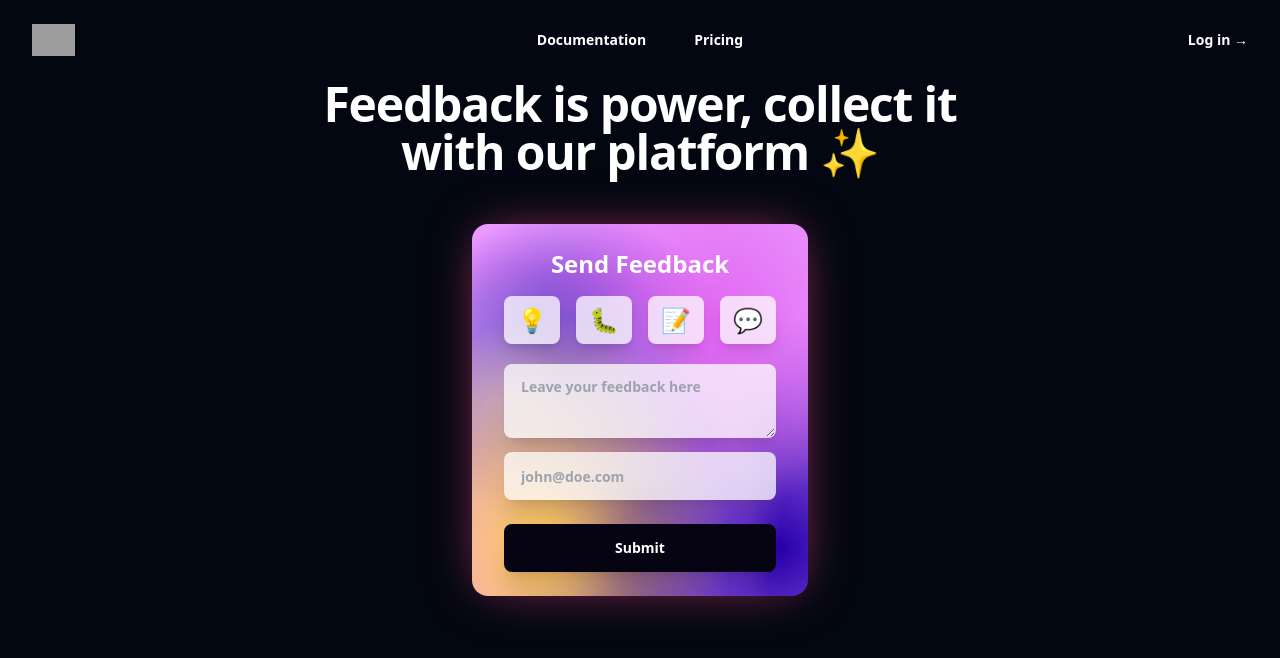
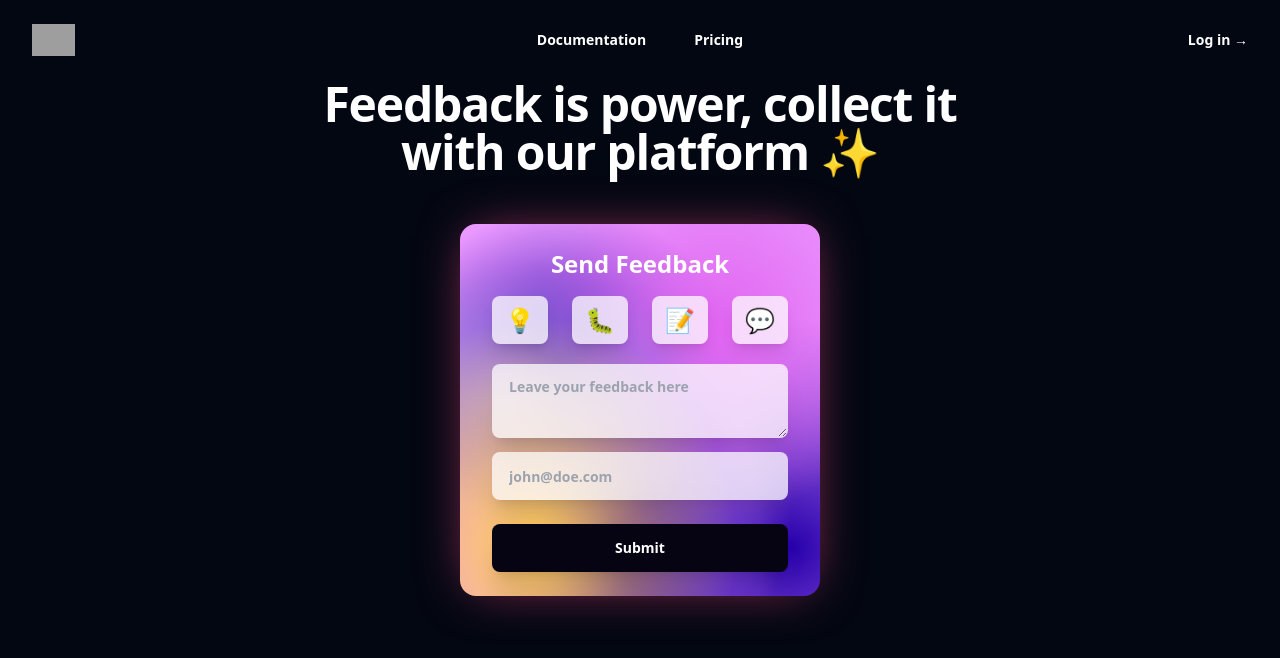
Before and after one commit to ramezj/astralics, a Next.js app in the folder client/: page / in a window 1280 px wide. Shown: the top 658 px of the page. Built offline with nearby package versions, Linux system fonts and the light colour scheme; no server answers; grey boxes are pictures that could not be loaded.

Commit message:
test margin

```diff
--- a/client/components/widget/index.js
+++ b/client/components/widget/index.js
@@ -33,10 +33,10 @@ export default function Widget(props) {
     }
     return (
         <>
-        <div className="card w-[21rem] backgroundColor widgetShadow duration-300">
+        <div className="card w-[22.5rem] backgroundColor widgetShadow duration-300">
   <div className="card-body">
     <h2 className="card-title text-2xl text-white font-black justify-center mb-2 -mt-2">Send Feedback</h2>
-    <div className='flex flex-wrap gap-4 justify-center w-full'>
+    <div className='flex flex-wrap gap-6 justify-center w-full'>
     <span className='shadow-lg bg-white bg-opacity-75 cursor-pointer w-14 h-12 rounded-lg justify-center items-center flex hover:bg-opacity-50 duration-200'>
     <p className='text-2xl flex justify-center'>💡</p>
     </span>
```
